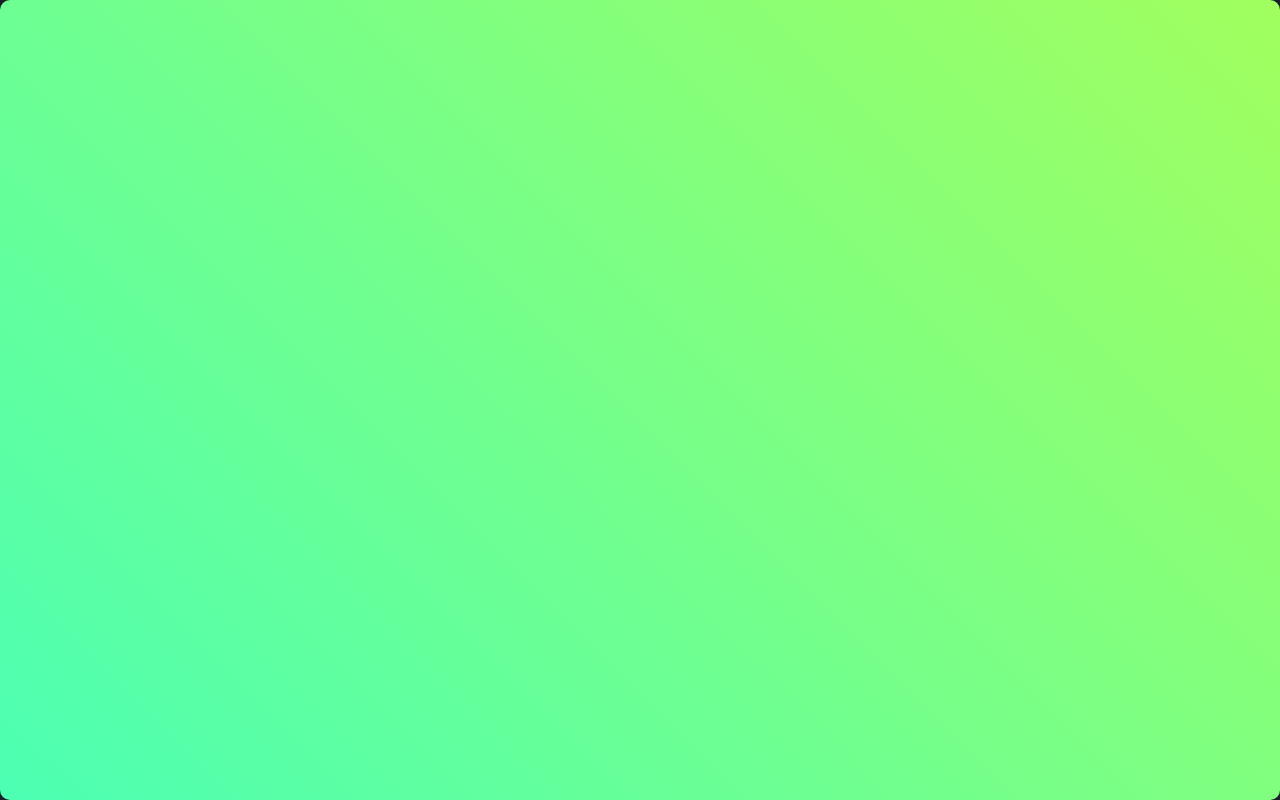
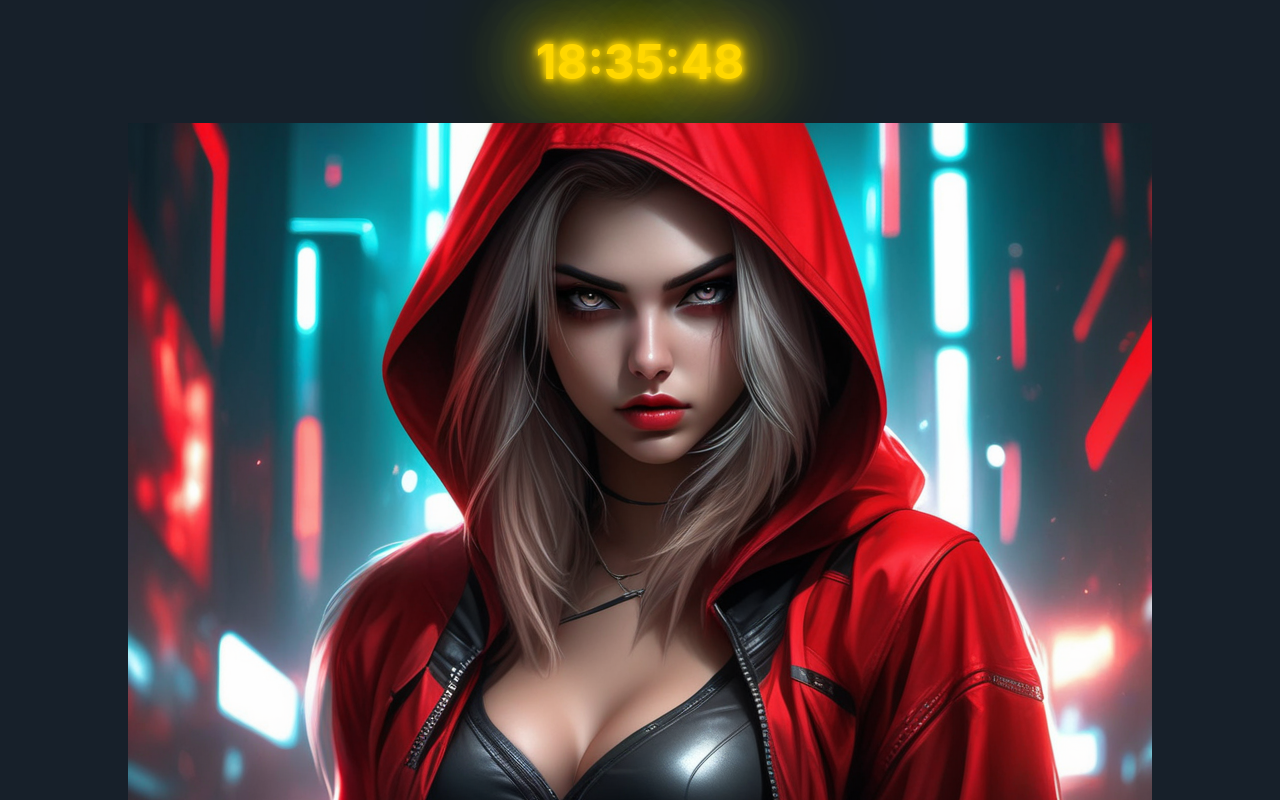
Before and after one commit to VladimirKraswov/react-base, a React (Create React App) app: page / in a window 1280 px wide. Shown: the top 800 px of the page. Built offline with nearby package versions, Linux system fonts and the light colour scheme.

Commit message:
Add routers

```diff
--- a/package.json
+++ b/package.json
@@ -14,6 +14,7 @@
     "dayjs": "^1.11.10",
     "react": "^18.2.0",
     "react-dom": "^18.2.0",
+    "react-router-dom": "^6.22.3",
     "react-scripts": "5.0.1",
     "typescript": "^4.4.2",
     "web-vitals": "^2.1.0"
@@ -41,5 +42,8 @@
       "last 1 firefox version",
       "last 1 safari version"
     ]
+  },
+  "devDependencies": {
+    "@types/react-router-dom": "^5.3.3"
   }
 }
--- a/src/AppLazy.tsx
+++ b/src/AppLazy.tsx
@@ -1,14 +1,25 @@
-import React from 'react';
+import React, { Suspense } from 'react';
+
+import { BrowserRouter as Router, Route, Routes } from 'react-router-dom';
 
 import PageOne from './pages/PageOne';
 import PageTwo from './pages/PageTwo';
+import App from './App';
 
 
 function AppLazy() {
 
   return (
     <div style={styles.container}>
-      <PageTwo />
+    <Router>
+      <Suspense fallback={<div>Loading...</div>}>
+        <Routes>
+          <Route path="/" element={<App />} />
+          <Route path="/page-one" element={<PageOne />} />
+          <Route path="/page-two" element={<PageTwo />} />
+        </Routes>
+      </Suspense>
+    </Router>
     </div>
   );
 }
```
Also changed, not shown: 1 other file (tests, documents, lock files or other folders).
